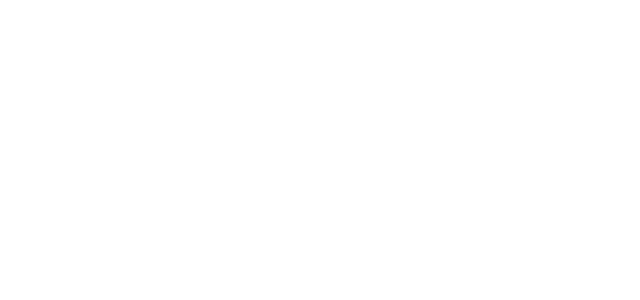
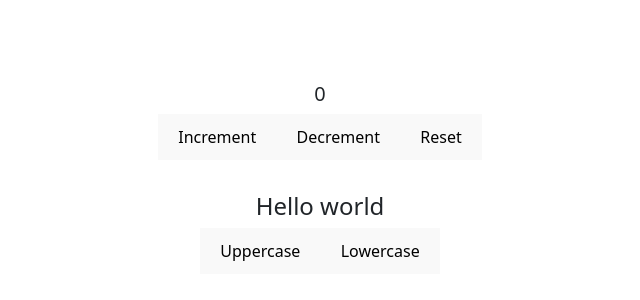
Before and after one commit to aravind-balaji-28/react-concept, a React (Vite) app: page /useReducer in a window 1280 px wide. Before the commit this address had no page. Shown: the part 222-522 px from the top of the page, without its empty margins (320-960 px from the left). Built offline with nearby package versions, Linux system fonts and the light colour scheme.

Commit message:
update useReducer

```diff
--- a/src/App.tsx
+++ b/src/App.tsx
@@ -8,6 +8,7 @@ import UseEffect from './views/ReactHooks/useEffect';
 import UseRef from './views/ReactHooks/useRef';
 import './App.css';
 import ControlledUncontrolled from './views/ReactHooks/Controlled-Uncontrolled';
+import UseReducer from './views/ReactHooks/useReducer';
 
 function App() {
   return (
@@ -18,6 +19,7 @@ function App() {
           <Route path="useEffect" element={<UseEffect />} />
           <Route path="useRef" element={<UseRef />} />
           <Route path="controlled-uncontrolled" element={<ControlledUncontrolled />} />
+          <Route path="useReducer" element={<UseReducer />} />
         </Routes>
       </BrowserRouter>
     </>
--- /dev/null
+++ b/src/views/ReactHooks/useReducer/index.tsx
@@ -0,0 +1,74 @@
+// Note:
+// what is useReducer?
+// useReducer is a React Hook that lets you manage complex state using a reducer function.
+
+import { useReducer } from 'react';
+const reducer = (state: any, action: any) => {
+  switch (action.type) {
+    case 'increment':
+      return { ...state, count: state.count + 1 };
+    case 'decrement':
+      return { ...state, count: state.count - 1 };
+    case 'reset':
+      return { ...state, count: 0 };
+    case 'uppercase':
+      return { ...state, title: state.title.toUpperCase() };
+    case 'lowercase':
+      return { ...state, title: state.title.toLowerCase() };
+  }
+};
+
+const UseReducer = () => {
+  const [state, dispatch] = useReducer(reducer, { title: 'Hello world', count: 0 });
+  const handleClick = (type: string) => {
+    dispatch({ type: type });
+  };
+  return (
+    <>
+      <div>
+        <h5>{state?.count}</h5>
+        <button
+          onClick={() => {
+            handleClick('increment');
+          }}
+        >
+          Increment
+        </button>
+        <button
+          onClick={() => {
+            handleClick('decrement');
+          }}
+        >
+          Decrement
+        </button>
+        <button
+          onClick={() => {
+            handleClick('reset');
+          }}
+        >
+          Reset
+        </button>
+      </div>
+
+      <div style={{ marginTop: '2rem' }}>
+        <h4>{state?.title}</h4>
+        <button
+          onClick={() => {
+            handleClick('uppercase');
+          }}
+        >
+          Uppercase
+        </button>
+        <button
+          onClick={() => {
+            handleClick('lowercase');
+          }}
+        >
+          Lowercase
+        </button>
+      </div>
+    </>
+  );
+};
+
+export default UseReducer;
```
